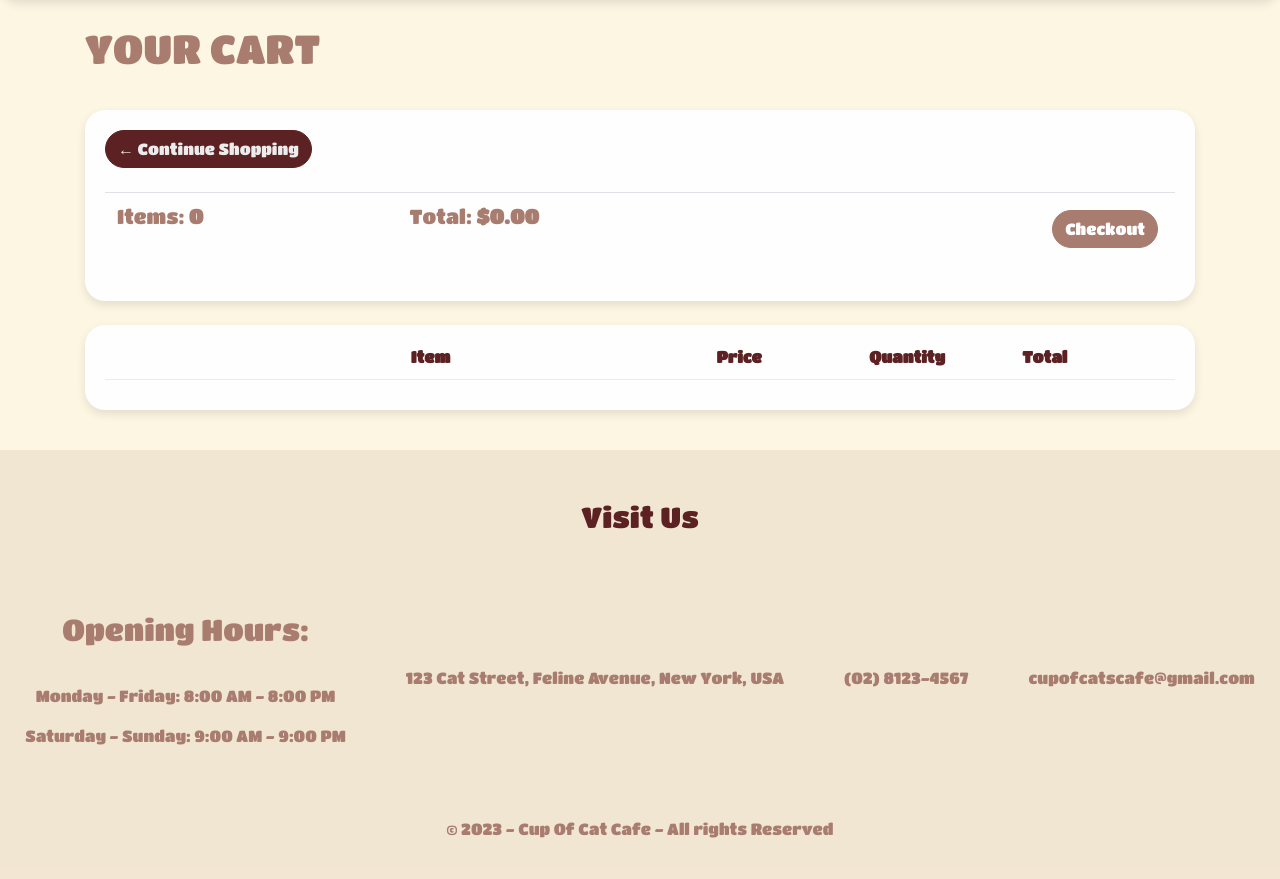
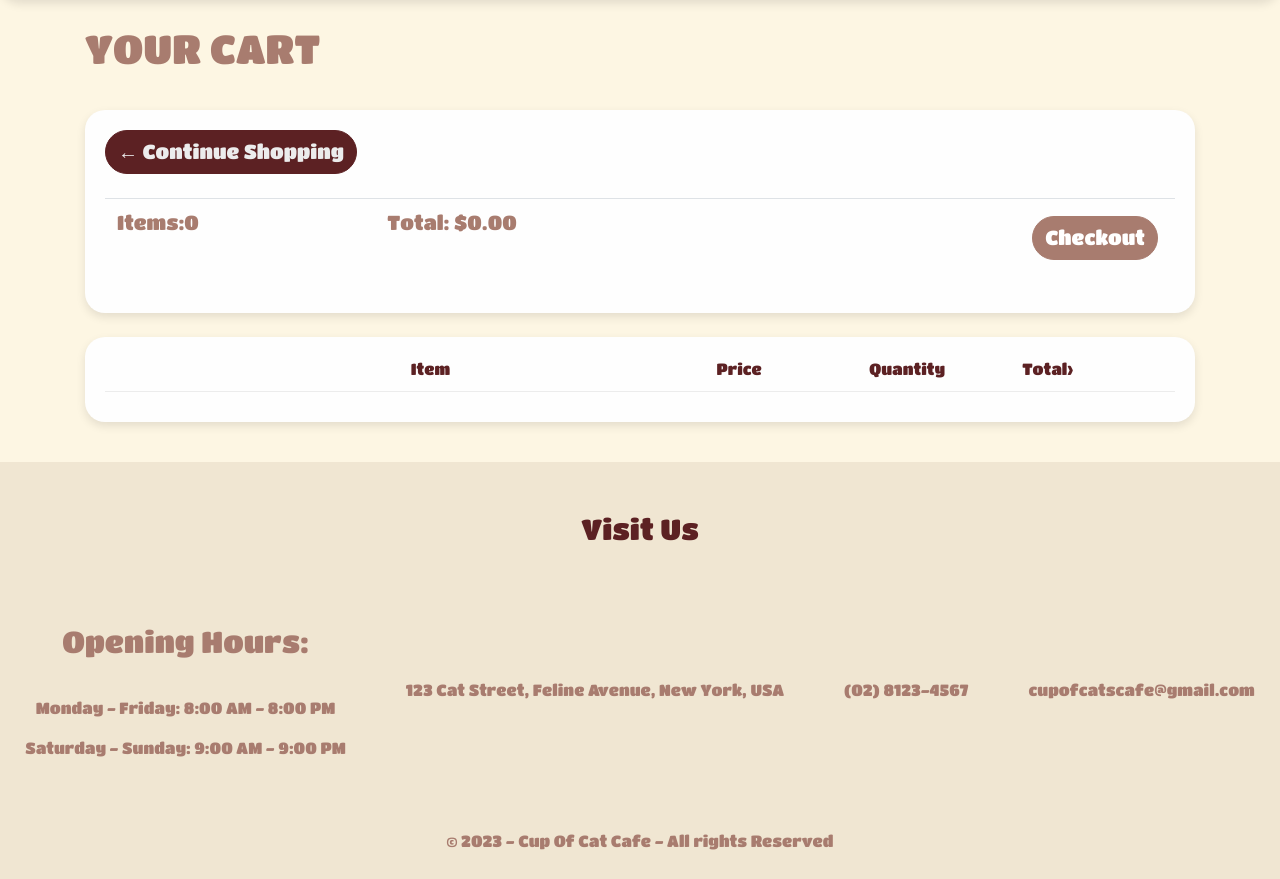
Before and after one commit to Xaikov563/DeployCatCafe, a Django app: page /cart/ in a window 1280 px wide. Shown: the part 106-985 px from the top of the page. Before the commit the page ends 944 px from the top, so only its background shows below. Run offline with Django 3.2, Linux system fonts and the light colour scheme; lists and menus that the app fills with data are empty; some libraries are stand-ins or nearby versions.

Commit message:
Update cart.html

```diff
--- a/store/templates/store/cart.html
+++ b/store/templates/store/cart.html
@@ -6,16 +6,16 @@
 		<div class="col-lg-12">
 			<div class="box-element-cart">
 
-				<a  class="btn btn-outline-dark" href="{% url 'store' %}">&#x2190; Continue Shopping</a>
+				<a  class="btn btn-outline-dark" href="{% url 'store' %}" style="font-size: clamp(.5rem, 4vw, 20px);">&#x2190; Continue Shopping</a>
 
 				<br>
 				<br>
 				<table class="table">
 					<tr>
-						<th><h5>Items: <strong>{{order.get_cart_items}}</strong></h5></th>
-						<th><h5>Total:<strong> ${{order.get_cart_total|floatformat:2}}</strong></h5></th>
+						<th><h5 style="font-size: clamp(.5rem, 4vw, 20px);">Items:{{order.get_cart_items}}</h5></th>
+						<th><h5 style="font-size: clamp(.5rem, 4vw, 20px);">Total: ${{order.get_cart_total|floatformat:2}}</h5></th>
 						<th>
-							<a  style="float:right; margin:5px;" class="btn btn-success" href="{% url 'checkout' %}">Checkout</a>
+							<a  style="float:right; margin:5px; font-size: clamp(.5rem, 4vw, 20px);" class="btn btn-success" href="{% url 'checkout' %}">Checkout</a>
 						</th>
 					</tr>
 				</table>
@@ -25,26 +25,26 @@
 			<br>
 			<div class="box-element-cart">
 				<div class="cart-row">
-					<div style="flex:2" class="cart-items-text"></div>
-					<div style="flex:2"><strong>Item</strong></div>
-					<div style="flex:1"><strong>Price</strong></div>
-					<div style="flex:1"><strong>Quantity</strong></div>
-					<div style="flex:1"><strong>Total</strong></div>
+					<div style="flex:2; font-size: clamp(.1px, 4vw, 1rem);" class="cart-items-text"></div>
+					<div style="flex:2; font-size: clamp(.1px, 4vw, 1rem);">Item</div>
+					<div style="flex:1; font-size: clamp(.1px, 4vw, 1rem);">Price</div>
+					<div style="flex:1; font-size: clamp(.1px, 4vw, 1rem);">Quantity</div>
+					<div style="flex:1; font-size: clamp(.1px, 4vw, 1rem);">Total></div>
 				</div>
 				{% for item in items %}
 				<div class="cart-row">
-					<div style="flex:2"><img class="row-image" src="{{item.product.imageURL}}"></div>
-					<div style="flex:2"><p>{{item.product.name}}</p></div>
-					<div style="flex:1"><p>${{item.product.price|floatformat:2}}</p></div>
+					<div style="flex:2; font-size: clamp(.1px, 4vw, 1rem);"><img class="row-image" src="{{item.product.imageURL}}"></div>
+					<div style="flex:2"><p style="font-size: clamp(.1px, 4vw, 1rem);">{{item.product.name}}</p></div>
+					<div style="flex:1"><p style="font-size: clamp(.1px, 4vw, 1rem);">${{item.product.price|floatformat:2}}</p></div>
 					<div style="flex:1">
-						<p class="quantity">{{item.quantity}}</p>
+						<p class="quantity" style="font-size: clamp(.1px, 4vw, 1rem);">{{item.quantity}}</p>
 						<div class="quantity">
 							<img data-product="{{item.product.id}}" data-action="add" class="chg-quantity update-cart" src="{% static  'images/arrow-up.png' %}">
 
 							<img data-product="{{item.product.id}}" data-action="remove" class="chg-quantity update-cart" src="{% static  'images/arrow-down.png' %}">
 						</div>
 					</div>
-					<div style="flex:1"><p>${{item.get_total|floatformat:2}}</p></div>
+					<div style="flex:1; font-size: clamp(.1px, 4vw, 1rem);"><p>${{item.get_total|floatformat:2}}</p></div>
 				</div>
 				{% endfor %}
 			</div>
```
